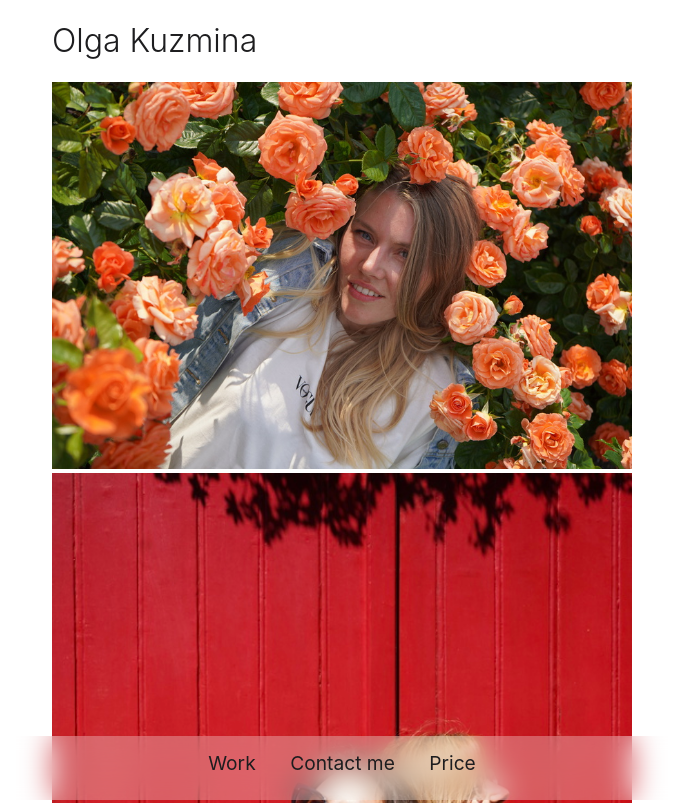
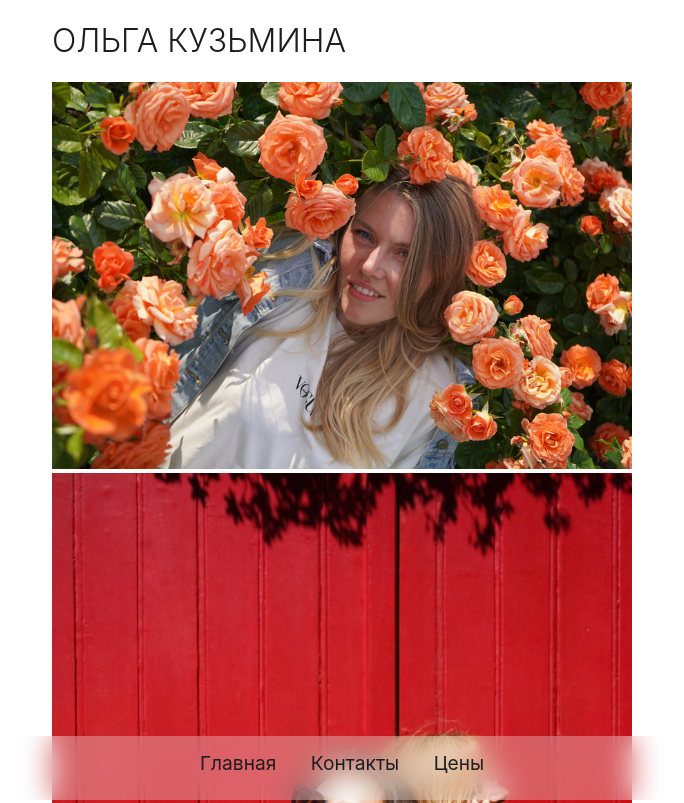
Before and after one commit to kuzminaolga/photography, a plain HTML site: page index.html in a window 1280 px wide. Shown: the top 803 px of the page, without its empty margins (298-982 px from the left). Drawn offline with Linux system fonts and the light colour scheme.

Commit message:
Update index.html

```diff
--- a/index.html
+++ b/index.html
@@ -12,7 +12,8 @@
     </head>
     <body>
         <h1 class="c fadeInDown">
-            Olga Kuzmina
+<!--             <span>Olga Kuzmina</span> -->
+            <span>ОЛЬГА КУЗЬМИНА</span>
         </h1>
 
         <div id="work" class="c fadeInUp">
@@ -108,7 +109,7 @@
 
         <div style="height: 100px; text-align: center; color: silver;"></div>
         <div class="footer">
-            <div class="nav">
+<!--             <div class="nav" style="display: none;">
                 <a class="nav-link" href="./index.html">Work</a
                 ><span class="sep">|</span>
                 <a class="nav-link" href="./contact.html">
@@ -116,6 +117,15 @@
                 </a>
                 <span class="sep">|</span>
                 <a class="nav-link" href="./price.html">Price</a>
+            </div> -->
+            <div class="nav">
+                <a class="nav-link" href="./index.html">Главная</a
+                ><span class="sep">|</span>
+                <a class="nav-link" href="./contact.html">
+                    Контакты
+                </a>
+                <span class="sep">|</span>
+                <a class="nav-link" href="./price.html">Цены</a>
             </div>
         </div>
 
```
